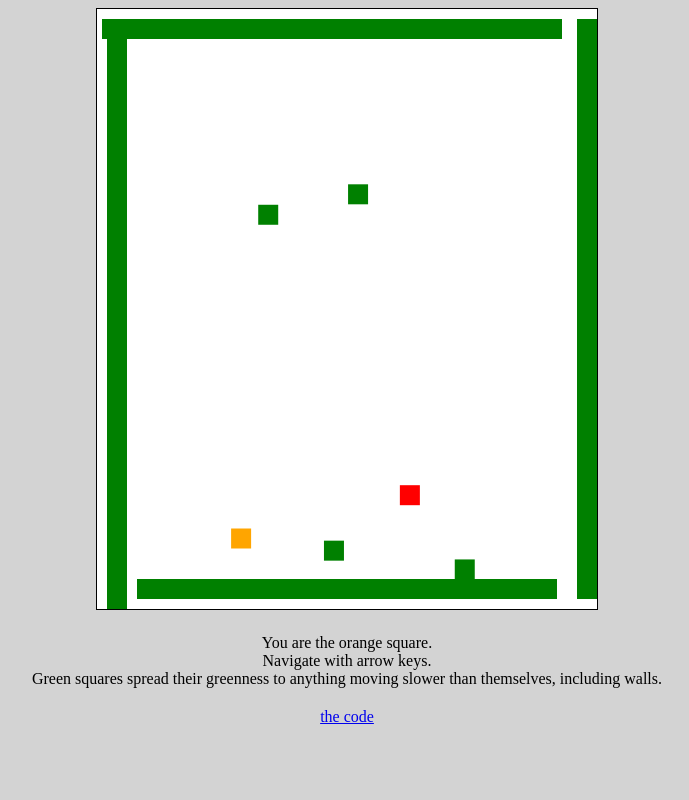
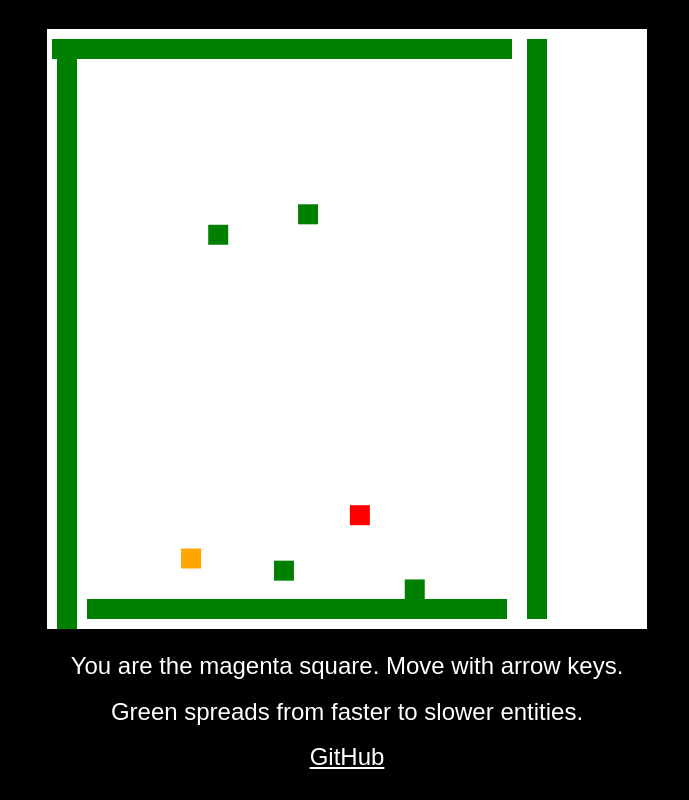
Before and after one commit to zackrdavis/minimal-ECS, a website built with Vite: page index.html in a window 1280 px wide. Shown: the whole page, without its empty margins (293-982 px from the left). Built offline with nearby package versions, Linux system fonts and the light colour scheme.

Commit message:
teak styling and link to repo

```diff
--- a/index.html
+++ b/index.html
@@ -7,13 +7,11 @@
   </head>
   <body>
     <div id="app">
-      <canvas id="ecsCanvas" width="500" height="600"></canvas>
+      <canvas id="ecsCanvas" width="600" height="600"></canvas>
     </div>
-    You are the orange square.<br />
-    Navigate with arrow keys.<br />
-    Green squares spread their greenness to anything moving slower than
-    themselves, including walls.<br />
-    <a href="https://github.com/zackrdavis/minimal-ECS">the code</a>
+    <div>You are the magenta square. Move with arrow keys.</div>
+    <div>Green spreads from faster to slower entities.</div>
+    <a href="https://github.com/zackrdavis/minimal-ECS">GitHub</a>
     <script type="module" src="/src/main.ts"></script>
   </body>
 </html>
--- a/src/style.css
+++ b/src/style.css
@@ -1,14 +1,22 @@
 body {
+  box-sizing: border-box;
+  margin: 0;
+  padding: 20px;
+  min-height: 100vh;
   display: flex;
   flex-direction: column;
-  gap: 20px;
   align-items: center;
-  justify-content: center;
-  background: lightgrey;
-  text-align: center;
+  justify-content: space-around;
+  background: black;
+  color: white;
+  font-family: Arial, Helvetica, sans-serif;
+  font-size: x-large;
+}
+
+a {
+  color: white;
 }
 
 canvas {
-  border: 1px solid black;
   background: white;
 }
```
